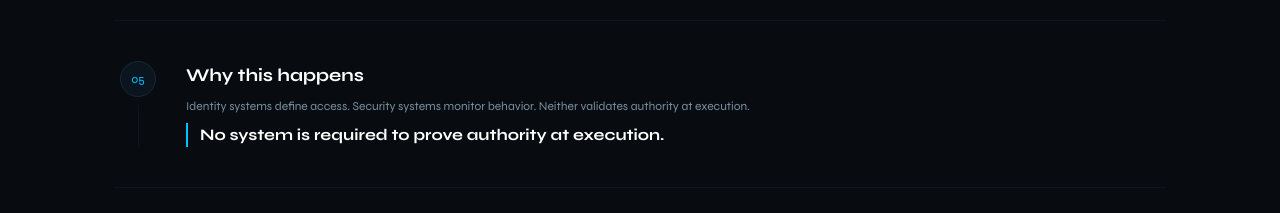
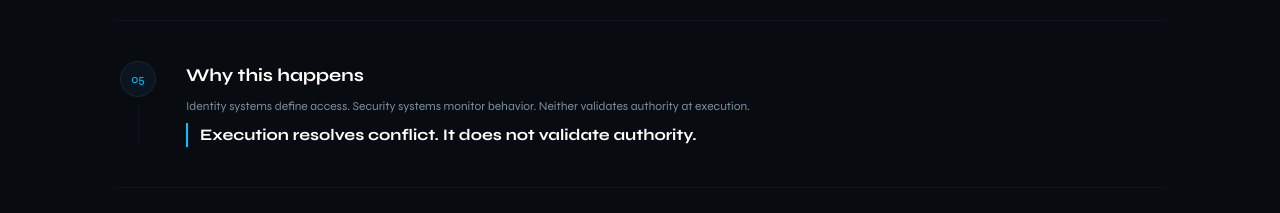
Before and after one commit to J-AOI/aoi-website, a Next.js app: page /how-it-works in a window 1280 px wide. Shown: the part 1380-1593 px from the top of the page. Built offline with nearby package versions, Linux system fonts and the light colour scheme.

Commit message:
Reinforce execution validation thesis in Step 5

```diff
--- a/app/how-it-works/page.jsx
+++ b/app/how-it-works/page.jsx
@@ -200,7 +200,7 @@ export default function HowItWorks() {
             </p>
 
             <p className="text-white font-bold border-l-2 border-[#00C2FF] pl-3">
-              No system is required to prove authority at execution.
+              Execution resolves conflict. It does not validate authority.
             </p>
           </div>
         </div>
```
